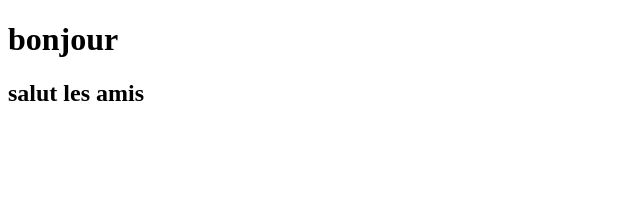
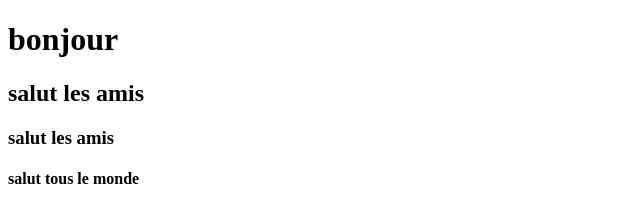
Before and after one commit to LINAHAOUET/projet-equipe, a plain HTML site: page index.html in a window 1280 px wide. Shown: the whole page, without its empty margins (0-640 px from the left). Drawn offline with Linux system fonts and the light colour scheme.

Commit message:
ajout de h3

```diff
--- a/index.html
+++ b/index.html
@@ -8,5 +8,7 @@
 <body>
     <h1>bonjour</h1>
     <h2>salut les amis</h2>
+    <h3>salut les amis</h3>
+    <h4>salut tous le monde</h4>
 </body>
 </html>
```
